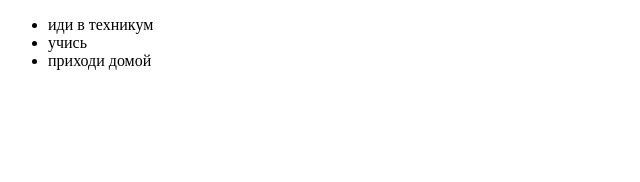
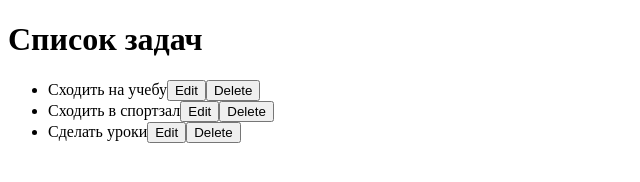
Before and after one commit to mercury-25/15.11.16, a plain HTML site: page index.html in a window 1280 px wide. Shown: the whole page, without its empty margins (0-640 px from the left). Drawn offline with Linux system fonts and the light colour scheme.

Commit message:
first commit

```diff
--- a/index.html
+++ b/index.html
@@ -7,19 +7,17 @@
 
 </head>
 
-<!--<script type="text/template" id="person-id">-->
-    <!--<strong>Меня зовут <%=name%>, мне <%=age%> лет, моя профессия <%=job%> и я говорю - <%=words%> !</strong>-->
 
-<!--</script>-->
-<!--<script type="text/template" id="myperson-id">-->
-    <!--<strong></br>Меня зовут <%=myname%>, мне <%=myage%> лет, моя профессия <%=myjob%> и я говорю - <%=mywords%> !</strong>-->
-<!--</script>-->
 
 <body>
 
 <h1>Список задач</h1>
-<div class="tasks"></div>
+<div class="tasks">
+<script type="text/template" id="taskTemplate">
+   <span><%= title %></span><button class="edit">Edit</button><button class="delete">Delete</button>
 
+</script>
+</div>
 <script type="text/javascript" src="js/jquery-3.1.1.js"></script>
 <script type="text/javascript" src="js/underscore.js"></script>
 <script type="text/javascript" src="js/backbone.js"></script>
--- a/js/main.js
+++ b/js/main.js
@@ -1,56 +1,82 @@
 $(function() {
+	//пространство имён
 	window.App = {
 		Models: {},
-        Collections: {},
+		Collections:{},
 		Views: {}
 	};
-
+	//шаблон
 	window.template = function(id) {
-        return _.template( $('#' + id). html() );
+	   return _.template( $('#' + id).html() );
 	};
 
-    App.Models.Task = Backbone.Model.extend({});
+App.Models.Task = Backbone.Model.extend({
+	validate:function(attrs){
+		if(!$.trim(attrs.title)){
+		return 'Имя задачи должно быть валидным!!';
+	}
+	}
+});
 
 App.Views.Task = Backbone.View.extend({
-        tagName: 'li',
+	initialize: function(){
+
+	//_.bindAll(this,'editTask','render')
+	this.model.on ('change', this.render, this);
+	},
+	tagName:'li',
+	template: template('taskTemplate'),
 	render: function () {
-            this.$el.html( this.model.get('title'));
+		var template  = this.template(this.model.toJSON());
+
+		this.$el.html(template );
 		return this;
+	},
+	events:{
+	  'click .edit': 'editTask'
+	},
+	editTask: function () {
+	var newTaskTitle =  prompt('Как переименуем задачу?', this.model.get('title'));
+	//if(!newTaskTitle) return;
+	 this.model.set('title', newTaskTitle);
+
 	}
 });
 App.Collections.Task = Backbone.Collection.extend({
 	model: App.Models.Task
 });
+
 App.Views.Tasks = Backbone.View.extend({
 	 tagName: 'ul',
-        render: function() {
-            this.collection.each(this.addOne, this);
+	 render: function () {
+		  this.collection.each(this.addOne,this);
 		  return this;
 	 },
-        addOne: function(task) {
-            var taskView = new App.Views.Task({ model:task });
+	 addOne: function (task) {
+		 // создавать новый дочерний вид
+		 var taskView = new App.Views.Task({ model: task});
+		 //добавлять его в корневой элемент
 		 this.$el.append(taskView.render().el);
 	 }
 })
 
-	var tasksCollection = new App.Collections.Task([
+window.tasksCollection = new App.Collections.Task([
 {
-            title: 'иди в техникум',
+	title: 'Сходить на учебу',
 	priority: 4
 },
 {
-            title: 'учись',
+	title: 'Сходить в спортзал',
 	priority: 3
 },
 {
-            title: 'приходи домой',
+	title: 'Сделать уроки',
 	priority: 5
 },
+]);
+var tasksView = new App.Views.Tasks({collection:  tasksCollection});
 
-    ])
 
-	var tasksView = new App.Views.Tasks({ collection: tasksCollection});
-	tasksView.render();
-	$('body').html(tasksView.el);
+$('.tasks').html(tasksView.render().el);
 
 });
```
Lines whose indentation alone changed are shown as unchanged.
